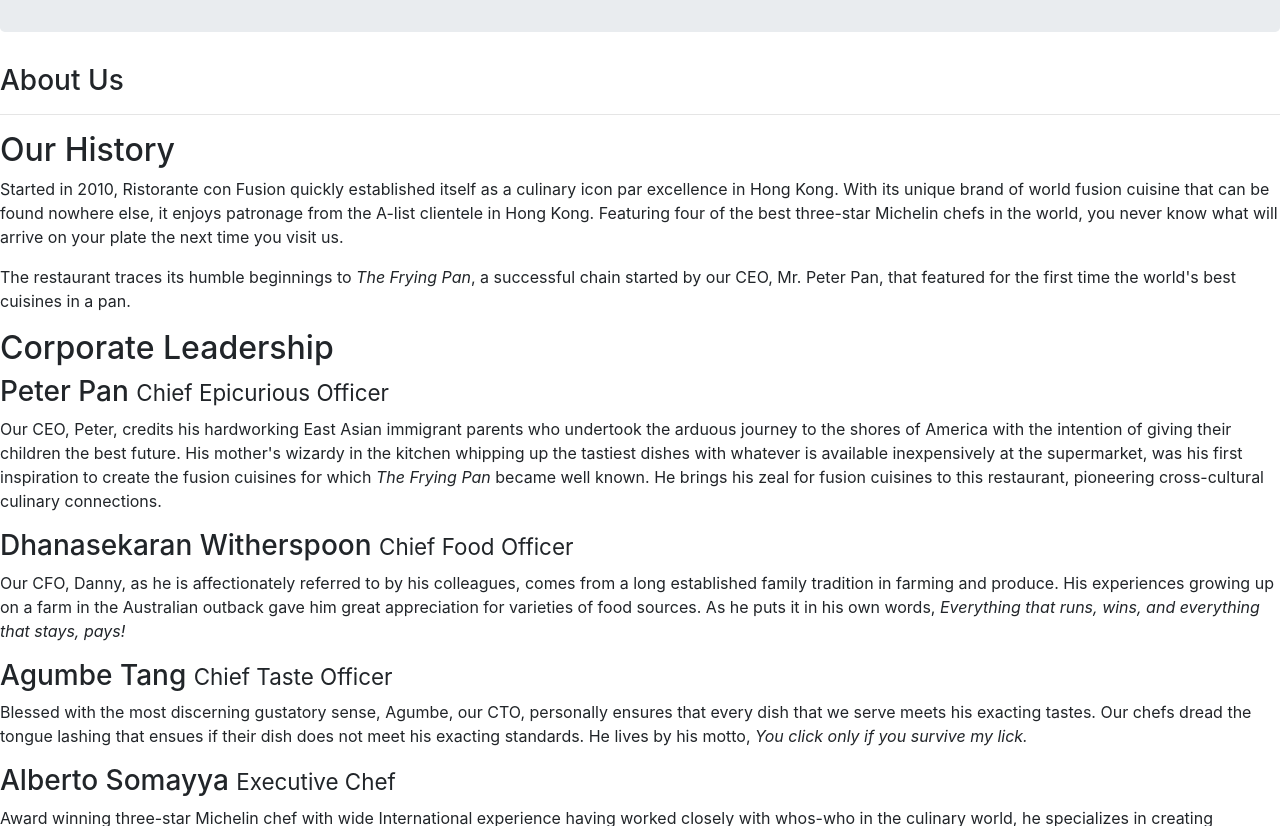
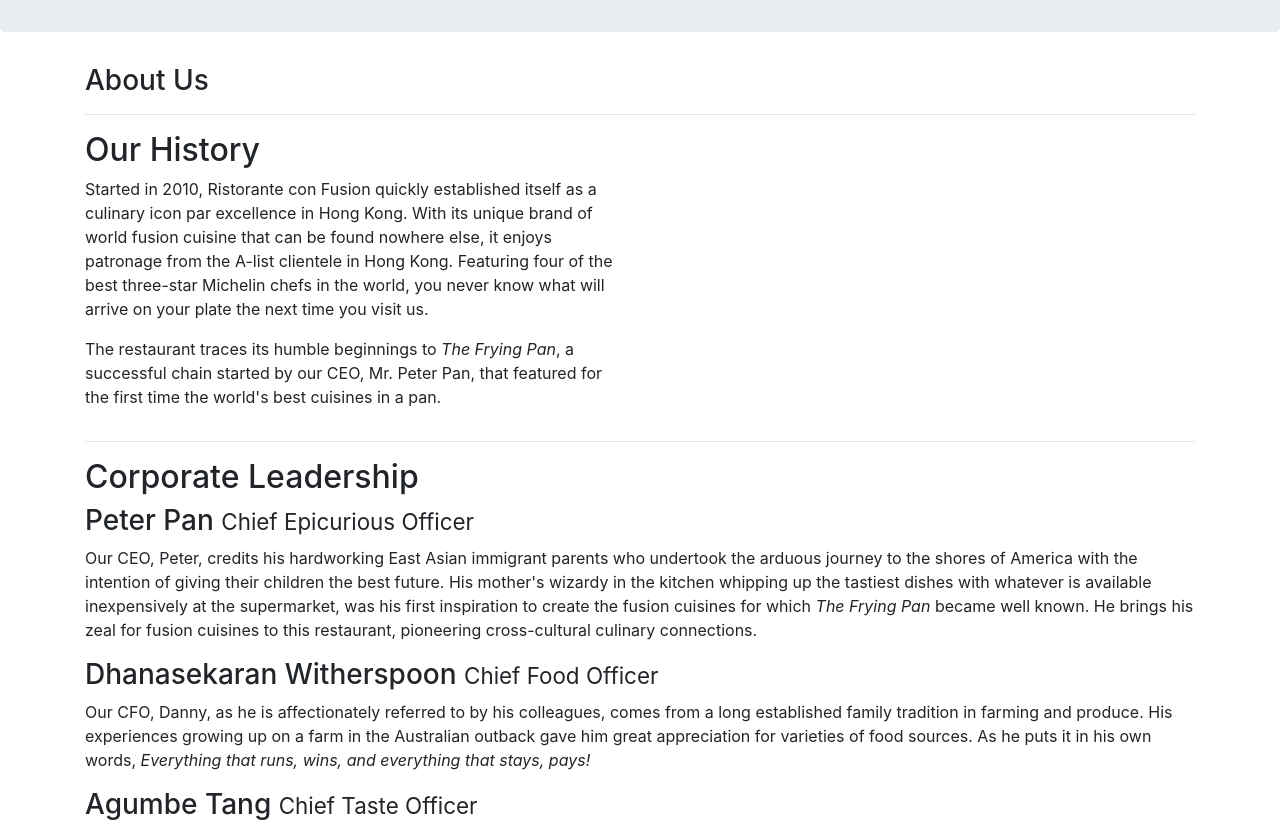
Before and after one commit to raihanrahman90/final, a website: page aboutus.html in a window 1280 px wide. Shown: the part 240-1066 px from the top of the page. Drawn offline with nearby package versions, Linux system fonts and the light colour scheme.

Commit message:
terakhir1

```diff
--- a/aboutus.html
+++ b/aboutus.html
@@ -18,7 +18,7 @@
     <meta name="apple-mobile-web-app-status-bar-style" content="black" />
     <title>Ristorante Con Fusion: About Us</title>
     <link rel="stylesheet" href="node_modules/bootstrap/dist/css/bootstrap.min.css">
-
+    <link rel="stylesheet" href="style.css">
 </head>
 
 <body>
@@ -36,36 +36,37 @@
         </div>
     </header>
 
-    <div>
-        <div>
-            <div>
+    <div class="container">
+        <div class="row">
+            <div class="col-12 col-sm-12">
                <h3>About Us</h3>
                <hr>
             </div>
         </div>
 
-        <div>
-            <div>
+        <div class="row">
+            <div class="col-12 col-sm-6">
                 <h2>Our History</h2>
                 <p>Started in 2010, Ristorante con Fusion quickly established itself as a culinary icon par excellence in Hong Kong. With its unique brand of world fusion cuisine that can be found nowhere else, it enjoys patronage from the A-list clientele in Hong Kong.  Featuring four of the best three-star Michelin chefs in the world, you never know what will arrive on your plate the next time you visit us.</p>
                 <p>The restaurant traces its humble beginnings to <em>The Frying Pan</em>, a successful chain started by our CEO, Mr. Peter Pan, that featured for the first time the world's best cuisines in a pan.</p>
             </div>
-            <div>
+            <div class="col-12 col-sm-12">
+                <hr>
             </div>
         </div>
 
 
-        <div>
-            <div>
+        <div class="row">
+            <div class="col-12 col-sm-12">
                 <h2>Corporate Leadership</h2>
                 <h3>Peter Pan <small>Chief Epicurious Officer</small></h3>
-                <p>Our CEO, Peter, credits his hardworking East Asian immigrant parents who undertook the arduous journey to the shores of America with the intention of giving their children the best future. His mother's wizardy in the kitchen whipping up the tastiest dishes with whatever is available inexpensively at the supermarket, was his first inspiration to create the fusion cuisines for which <em>The Frying Pan</em> became well known. He brings his zeal for fusion cuisines to this restaurant, pioneering cross-cultural culinary connections.</p>
+                <p class="d-none d-sm-block">Our CEO, Peter, credits his hardworking East Asian immigrant parents who undertook the arduous journey to the shores of America with the intention of giving their children the best future. His mother's wizardy in the kitchen whipping up the tastiest dishes with whatever is available inexpensively at the supermarket, was his first inspiration to create the fusion cuisines for which <em>The Frying Pan</em> became well known. He brings his zeal for fusion cuisines to this restaurant, pioneering cross-cultural culinary connections.</p>
                 <h3>Dhanasekaran Witherspoon <small>Chief Food Officer</small></h3>
-                <p>Our CFO, Danny, as he is affectionately referred to by his colleagues, comes from a long established family tradition in farming and produce. His experiences growing up on a farm in the Australian outback gave him great appreciation for varieties of food sources. As he puts it in his own words, <em>Everything that runs, wins, and everything that stays, pays!</em></p>
+                <p class="d-none d-sm-block">Our CFO, Danny, as he is affectionately referred to by his colleagues, comes from a long established family tradition in farming and produce. His experiences growing up on a farm in the Australian outback gave him great appreciation for varieties of food sources. As he puts it in his own words, <em>Everything that runs, wins, and everything that stays, pays!</em></p>
                 <h3>Agumbe Tang <small>Chief Taste Officer</small></h3>
-                <p>Blessed with the most discerning gustatory sense, Agumbe, our CTO, personally ensures that every dish that we serve meets his exacting tastes. Our chefs dread the tongue lashing that ensues if their dish does not meet his exacting standards. He lives by his motto, <em>You click only if you survive my lick.</em></p>
+                <p class="d-none d-sm-block">Blessed with the most discerning gustatory sense, Agumbe, our CTO, personally ensures that every dish that we serve meets his exacting tastes. Our chefs dread the tongue lashing that ensues if their dish does not meet his exacting standards. He lives by his motto, <em>You click only if you survive my lick.</em></p>
                 <h3>Alberto Somayya <small>Executive Chef</small></h3>
-                <p>Award winning three-star Michelin chef with wide International experience having worked closely with whos-who in the culinary world, he specializes in creating mouthwatering Indo-Italian fusion experiences. He says, <em>Put together the cuisines from the two craziest cultures, and you get a winning hit! Amma Mia!</em></p>
+                <p class="d-none d-sm-block">Award winning three-star Michelin chef with wide International experience having worked closely with whos-who in the culinary world, he specializes in creating mouthwatering Indo-Italian fusion experiences. He says, <em>Put together the cuisines from the two craziest cultures, and you get a winning hit! Amma Mia!</em></p>
             </div>
        </div>
 
--- a/style.css
+++ b/style.css
@@ -0,0 +1,3 @@
+footer{
+    background-color: lightgray;
+}
```
Also changed, not shown: index.html (+1 -0 lines).
